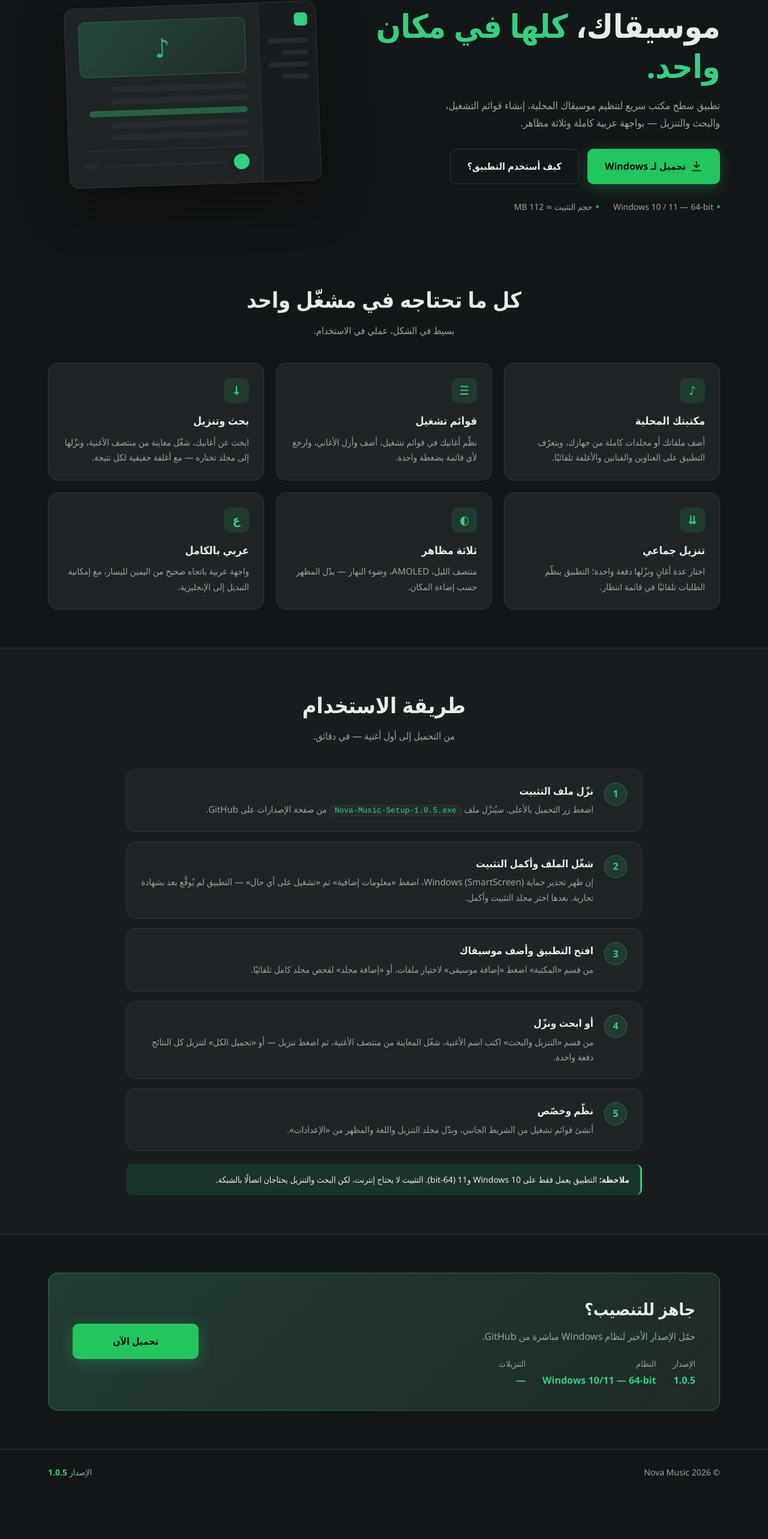
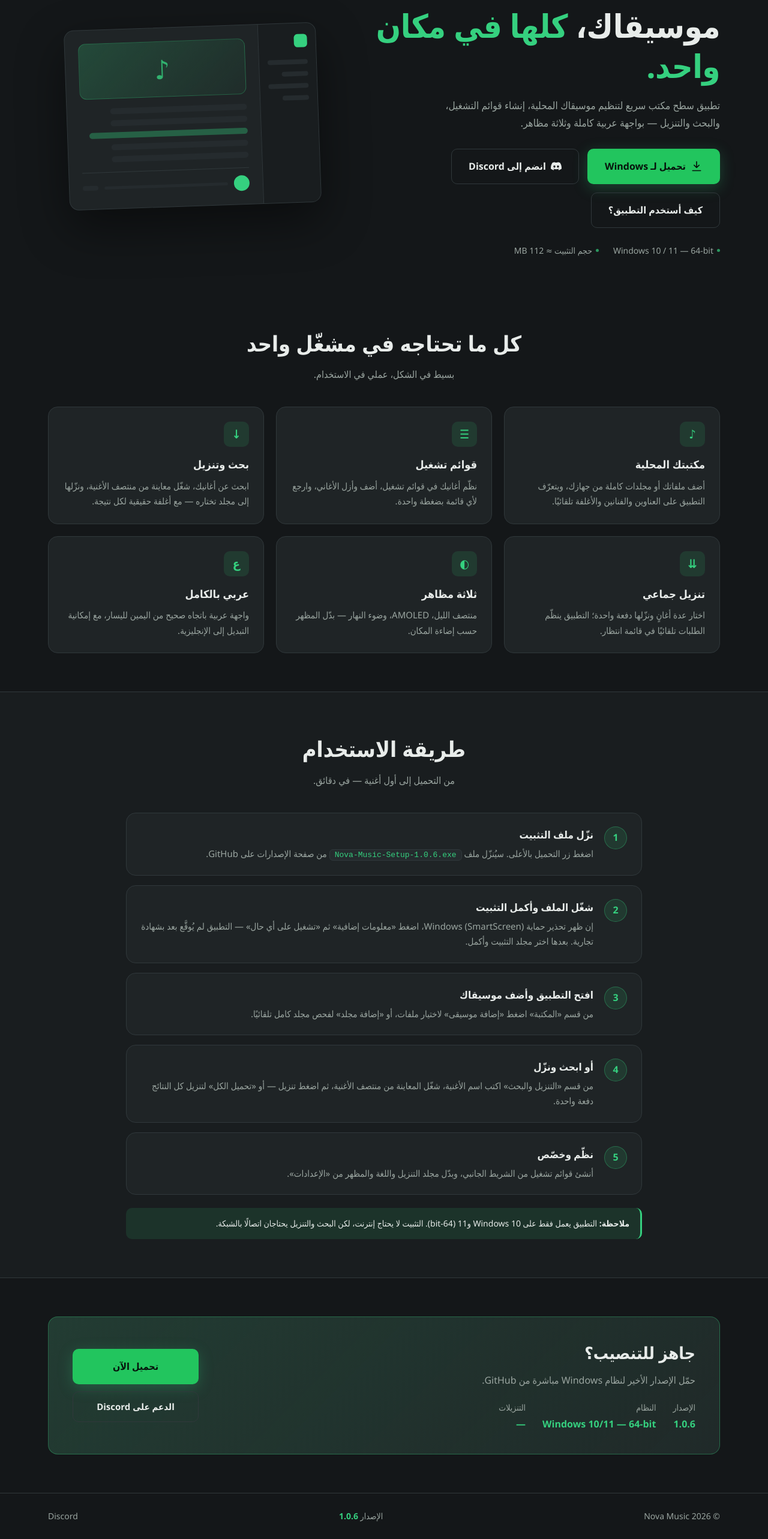
Before and after one commit to nova-music-app/my-project-music-site, a plain HTML site: page index.html in a window 1280 px wide. Shown: the part 186-2752 px from the top of the page at 60% size. Before the commit the page ends 2679 px from the top, so only its background shows below. Drawn offline with Linux system fonts and the light colour scheme; no server answers.

Commit message:
تحديث إلى 1.0.6: رابط Discord في الموقع وروابط التحميل الجديدة

```diff
--- a/app.js
+++ b/app.js
@@ -1,8 +1,8 @@
 (() => {
   const FALLBACK_REPO = 'nova-music-app/my-project-music-site';
-  const ASSET_NAME = 'Nova-Music-Setup-1.0.5.exe';
-  const FALLBACK_VERSION = '1.0.5';
-  const CACHE_KEY = 'nova-releases-cache-v5';
+  const ASSET_NAME = 'Nova-Music-Setup-1.0.6.exe';
+  const FALLBACK_VERSION = '1.0.6';
+  const CACHE_KEY = 'nova-releases-cache-v6';
   const CACHE_TTL = 10 * 60 * 1000;
 
   const REPO = (() => {
--- a/index.html
+++ b/index.html
@@ -22,6 +22,7 @@
         <a href="#features">المميزات</a>
         <a href="#how">طريقة الاستخدام</a>
         <a href="#download">التحميل</a>
+        <a href="https://discord.gg/aPPvXJnejV" target="_blank" rel="noopener">Discord</a>
       </nav>
       <a class="btn btn--small btn--primary" href="#download">نزّل الآن</a>
     </div>
@@ -32,7 +33,7 @@
     <section class="hero">
       <div class="container hero-inner">
         <div class="hero-copy">
-          <span class="pill">الإصدار <b id="version-label">1.0.5</b> • لنظام Windows</span>
+          <span class="pill">الإصدار <b id="version-label">1.0.6</b> • لنظام Windows</span>
           <h1>موسيقاك، <span class="accent">كلها في مكان واحد.</span></h1>
           <p class="lead">
             تطبيق سطح مكتب سريع لتنظيم موسيقاك المحلية، إنشاء قوائم التشغيل،
@@ -42,6 +43,10 @@
             <a class="btn btn--primary btn--large" id="download-btn" href="#" rel="noopener">
               <svg viewBox="0 0 24 24" aria-hidden="true"><path d="M12 3v12m0 0l-5-5m5 5l5-5M4 21h16" fill="none" stroke="currentColor" stroke-width="2" stroke-linecap="round" stroke-linejoin="round"/></svg>
               تحميل لـ Windows
+            </a>
+            <a class="btn btn--ghost btn--large" href="https://discord.gg/aPPvXJnejV" target="_blank" rel="noopener">
+              <svg viewBox="0 0 24 24" aria-hidden="true"><path fill="currentColor" d="M20.317 4.37a19.79 19.79 0 0 0-4.885-1.515.074.074 0 0 0-.079.037c-.21.375-.444.864-.608 1.25a18.27 18.27 0 0 0-5.487 0 12.64 12.64 0 0 0-.617-1.25.077.077 0 0 0-.079-.037A19.736 19.736 0 0 0 3.677 4.37a.07.07 0 0 0-.032.027C.533 9.046-.32 13.58.099 18.057a.082.082 0 0 0 .031.057 19.9 19.9 0 0 0 5.993 3.03.078.078 0 0 0 .084-.028c.462-.63.874-1.295 1.226-1.994a.076.076 0 0 0-.041-.106 13.107 13.107 0 0 1-1.872-.892.077.077 0 0 1-.008-.128c.126-.094.252-.192.372-.291a.074.074 0 0 1 .077-.01c3.928 1.793 8.18 1.793 12.062 0a.074.074 0 0 1 .078.01c.12.099.246.198.373.292a.077.077 0 0 1-.006.127 12.299 12.299 0 0 1-1.873.892.077.077 0 0 0-.041.107c.36.698.772 1.362 1.225 1.993a.076.076 0 0 0 .084.028 19.839 19.839 0 0 0 6.002-3.03.077.077 0 0 0 .032-.054c.5-5.177-.838-9.674-3.549-13.66a.061.061 0 0 0-.031-.03zM8.02 15.33c-1.183 0-2.157-1.085-2.157-2.419 0-1.333.956-2.419 2.157-2.419 1.21 0 2.176 1.096 2.157 2.42 0 1.333-.956 2.418-2.157 2.418zm7.975 0c-1.183 0-2.157-1.085-2.157-2.419 0-1.333.955-2.419 2.157-2.419 1.21 0 2.176 1.096 2.157 2.42 0 1.333-.946 2.418-2.157 2.418z"/></svg>
+              انضم إلى Discord
             </a>
             <a class="btn btn--ghost btn--large" href="#how">كيف أستخدم التطبيق؟</a>
           </div>
@@ -132,7 +137,7 @@
             <span class="step-num">1</span>
             <div>
               <h3>نزّل ملف التثبيت</h3>
-              <p>اضغط زر التحميل بالأعلى. سيُنزّل ملف <code class="ltr">Nova-Music-Setup-1.0.5.exe</code> من صفحة الإصدارات على GitHub.</p>
+              <p>اضغط زر التحميل بالأعلى. سيُنزّل ملف <code class="ltr">Nova-Music-Setup-1.0.6.exe</code> من صفحة الإصدارات على GitHub.</p>
             </div>
           </li>
           <li class="step">
@@ -177,13 +182,14 @@
             <h2>جاهز للتنصيب؟</h2>
             <p class="section-sub">حمّل الإصدار الأخير لنظام Windows مباشرة من GitHub.</p>
             <ul class="dl-facts">
-              <li><span>الإصدار</span><b id="version-label-2">1.0.5</b></li>
+              <li><span>الإصدار</span><b id="version-label-2">1.0.6</b></li>
               <li><span>النظام</span><b>Windows 10/11 — 64-bit</b></li>
               <li><span>التنزيلات</span><b id="downloads-count-2">—</b></li>
             </ul>
           </div>
           <div class="download-actions">
             <a class="btn btn--primary btn--large" id="download-btn-2" href="#" rel="noopener">تحميل الآن</a>
+            <a class="btn btn--ghost" href="https://discord.gg/aPPvXJnejV" target="_blank" rel="noopener">الدعم على Discord</a>
           </div>
         </div>
       </div>
@@ -194,7 +200,8 @@
   <footer class="site-footer">
     <div class="container footer-inner">
       <span>© <span id="year">2026</span> Nova Music</span>
-      <span class="footer-version">الإصدار <b id="version-label-3">1.0.5</b></span>
+      <span class="footer-version">الإصدار <b id="version-label-3">1.0.6</b></span>
+      <a class="footer-discord" href="https://discord.gg/aPPvXJnejV" target="_blank" rel="noopener">Discord</a>
     </div>
   </footer>
 
--- a/styles.css
+++ b/styles.css
@@ -112,6 +112,7 @@ section[id] { scroll-margin-top: 84px; }
 .btn--primary:hover { background: var(--green); }
 
 .btn--primary svg { width: 20px; height: 20px; }
+.btn--ghost svg { width: 18px; height: 18px; }
 
 .btn--ghost {
   background: transparent;
@@ -449,6 +450,9 @@ section[id] { scroll-margin-top: 84px; }
 
 .footer-version b { color: var(--green); }
 
+.footer-discord { color: var(--muted); }
+.footer-discord:hover { color: var(--green); }
+
 /* Responsive */
 @media (max-width: 920px) {
   .hero-inner { grid-template-columns: 1fr; gap: 36px; }
```
